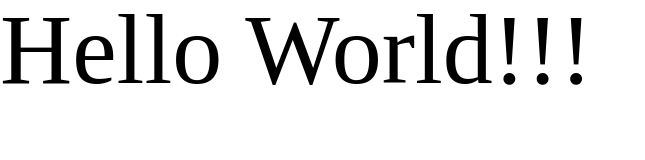
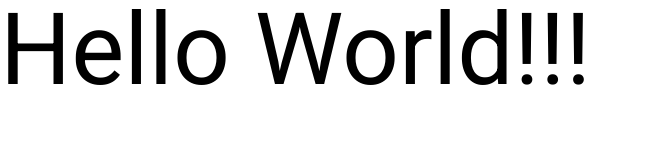
Before and after one commit to ronycastroc/alexandria-front, a React app: page / in a window 1280 px wide. Shown: the whole page, without its empty margins (0-645 px from the left). Built offline with nearby package versions, Linux system fonts and the light colour scheme.

Commit message:
font roboto

```diff
--- a/public/index.html
+++ b/public/index.html
@@ -3,6 +3,10 @@
   <head>
     <meta charset="utf-8" />
     <meta name="viewport" content="width=device-width, initial-scale=1" />
+    <link rel="preconnect" href="https://fonts.googleapis.com">
+    <link rel="preconnect" href="https://fonts.gstatic.com" crossorigin>
+    <link href="https://fonts.googleapis.com/css2?family=Roboto:wght@400;500;700;900&display=swap" rel="stylesheet">
+
     <title>React App</title>
   </head>
   <body>
--- a/src/assets/style/GlobalStyle.js
+++ b/src/assets/style/GlobalStyle.js
@@ -48,8 +48,13 @@ table {
 
 * {
 	box-sizing: border-box;
+	font-family: 'Roboto', sans-serif;
 }
 
-`;
+body {
+	font-family: 'Roboto', sans-serif;
+}
+
+`
 
 export default GlobalStyle;
```
Also changed, not shown: src/assets/img/5e97e8492344691129e0f064_Alexandria-Logo-Icon-Square_white_1000px.png (added).
